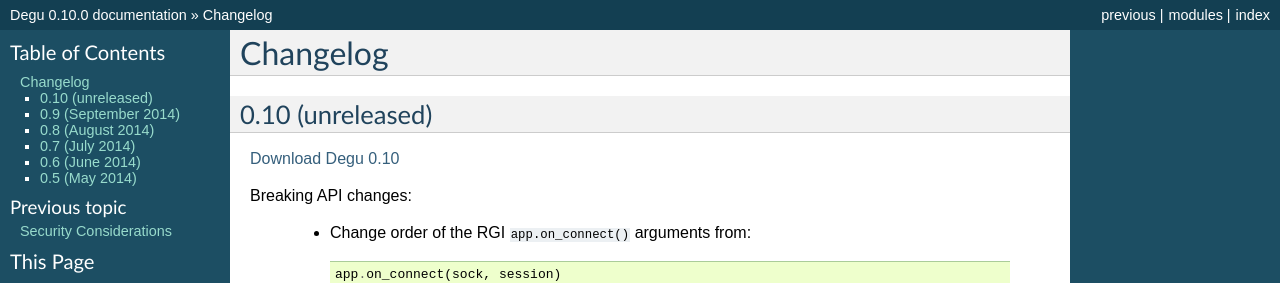
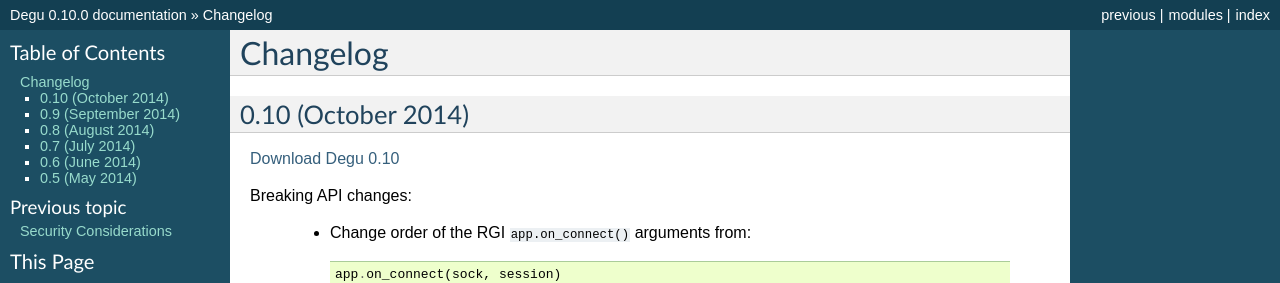
Before and after one commit to json420/degu, a Sphinx documentation site: the page built from doc/changelog.rst, in a window 1280 px wide and 900 px high. Shown: the top 283 px of the window. Built offline with Sphinx 7.4.7, drawn with Linux system fonts in a browser that asks for light colours.

Commit message:
Release 0.10

```diff
--- a/doc/changelog.rst
+++ b/doc/changelog.rst
@@ -2,8 +2,8 @@
 =========
 
 
-0.10 (unreleased)
------------------
+0.10 (October 2014)
+-------------------
 
 `Download Degu 0.10`_
 
```
